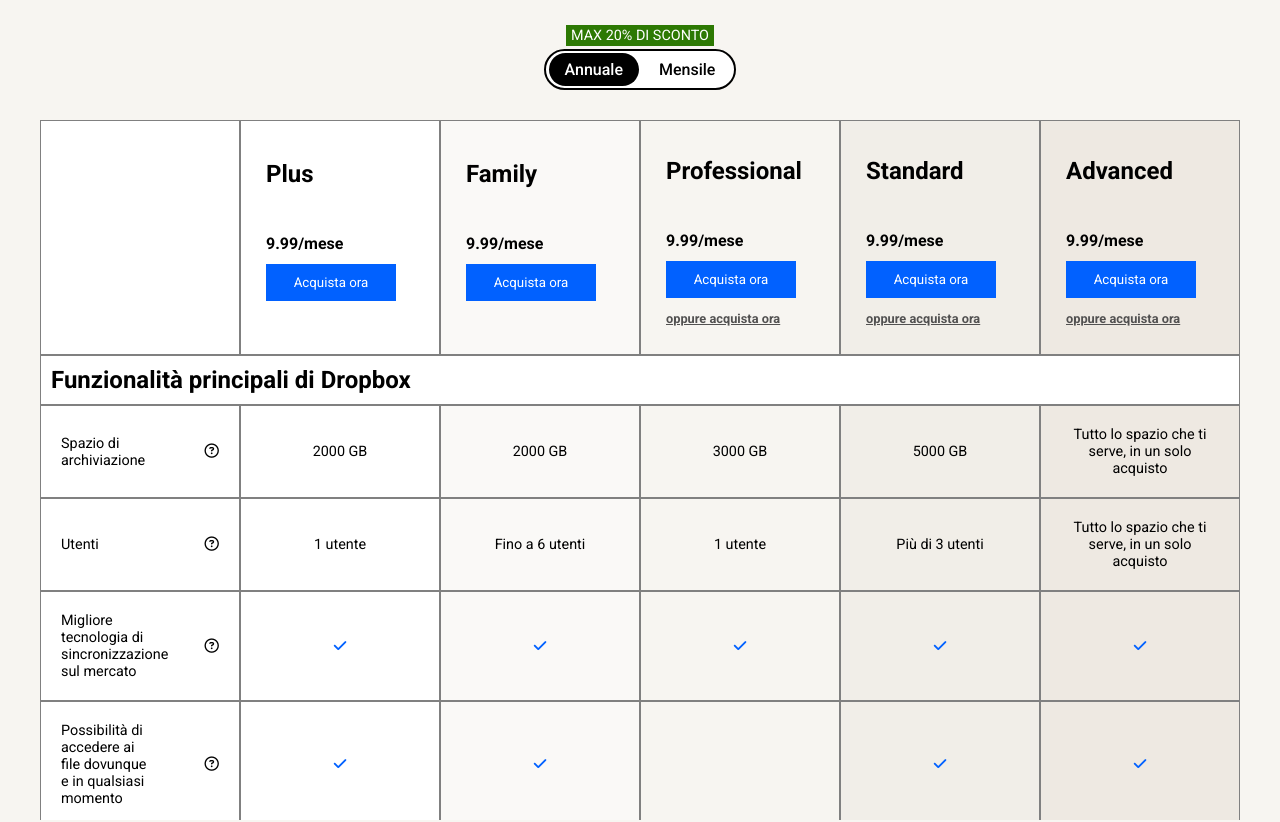
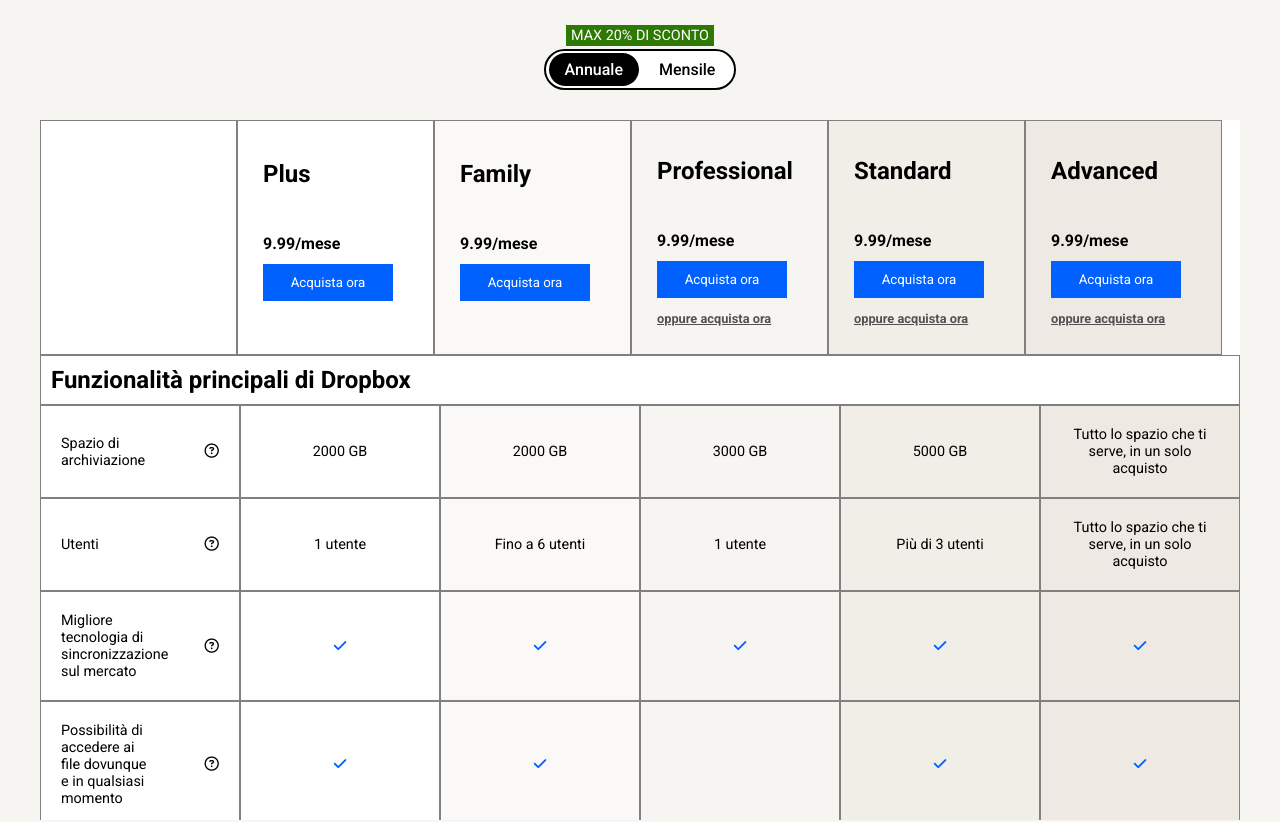
Before and after one commit to MatteoLucerni/htmlcss-dropbox, a plain HTML site: page plans.html in a window 1280 px wide. Shown: the part 1900-2722 px from the top of the page. Drawn offline with Linux system fonts and the light colour scheme.

Commit message:
minor fixing

```diff
--- a/css/plans.css
+++ b/css/plans.css
@@ -79,7 +79,7 @@ thead{
 
 tr th{
     text-align: left;
-    width: 200px;
+    min-width: 197px;
 }
 
 th, td{
```
